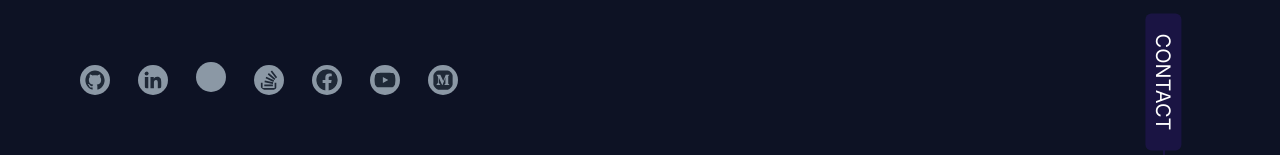
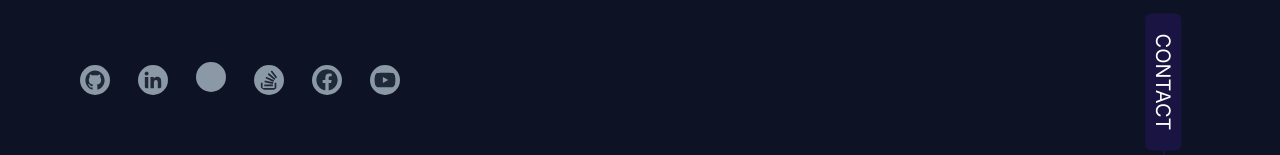
Before and after one commit to uludagemre/my-professional-website, a Next.js app: page / in a window 1280 px wide. Shown: the part 5424-5579 px from the top of the page. Built offline with nearby package versions, Linux system fonts and the light colour scheme; some icons are missing.

Commit message:
Remove medium icon.

```diff
--- a/app/components/homepage/contact/index.jsx
+++ b/app/components/homepage/contact/index.jsx
@@ -3,11 +3,9 @@ import { personalData } from '@/utils/data/personal-data';
 import Link from 'next/link';
 import { BiLogoLinkedin } from "react-icons/bi";
 import { CiLocationOn } from "react-icons/ci";
-import { FaFacebook, FaStackOverflow, FaYoutube, FaMedium } from 'react-icons/fa';
+import { FaFacebook, FaStackOverflow, FaYoutube } from 'react-icons/fa';
 import { FaXTwitter } from "react-icons/fa6";
 import { IoLogoGithub,  } from "react-icons/io";
-import { MdAlternateEmail } from "react-icons/md";
-import ContactForm from './contact-form';
 
 function ContactSection() {
   return (
@@ -69,12 +67,6 @@ function ContactSection() {
                 size={30}
               />
             </Link>
-            <Link target="_blank" href={personalData.medium}>
-              <FaMedium
-                className="bg-[#8b98a5] p-1 rounded-full hover:bg-[#FFB74D] hover:scale-110 transition-all duration-300 text-gray-800 cursor-pointer"
-                size={30}
-              />
-            </Link>
           </div>
         </div>
       </div>
--- a/app/components/homepage/hero-section/index.jsx
+++ b/app/components/homepage/hero-section/index.jsx
@@ -101,7 +101,7 @@ function HeroSection() {
                         {/*  </button>*/}
                         {/*</Link>*/}
                         <Link
-                            className="flex items-center gap-1 hover:gap-3 rounded-full bg-gradient-to-r from-red-600 to-orange-400 px-3 md:px-8 py-3 md:py-4 text-center text-xs md:text-xxs font-medium uppercase tracking-wider text-white no-underline transition-all duration-200 ease-out hover:text-white hover:no-underline md:font-semibold"
+                            className="flex items-center gap-1 hover:gap-3 rounded-full bg-gradient-to-r from-red-600 to-orange-400 px-3 md:px-8 py-3 md:py-4 text-center text-xs md:text-xs font-medium uppercase tracking-wider text-white no-underline transition-all duration-200 ease-out hover:text-white hover:no-underline md:font-semibold"
                             role="button" target="_blank" href={personalData.resume}
                         >
                             <span>Get Resume</span>
```
